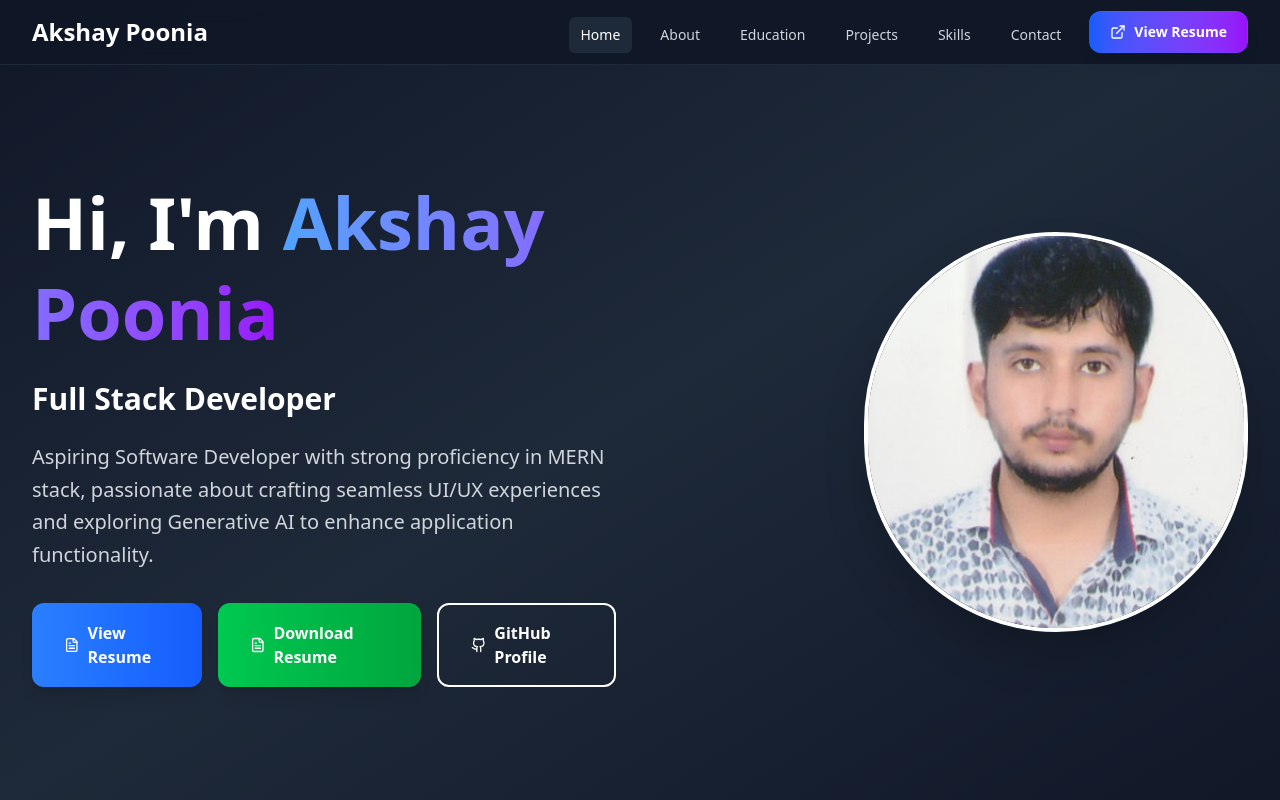
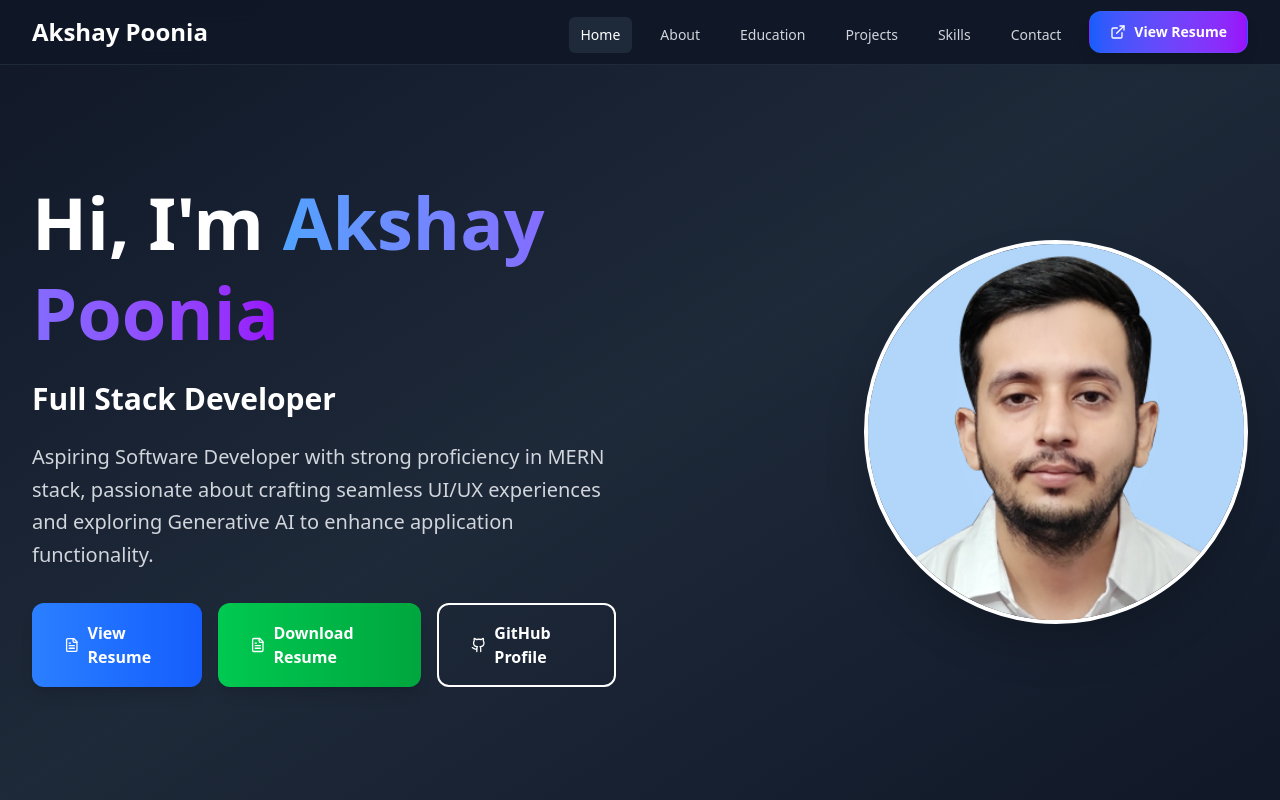
Before and after one commit to akshay12345poonia/Portfolio, a React (Vite) app in the folder portfolio/: page / in a window 1280 px wide. Shown: the top 800 px of the page. Built offline with nearby package versions, Linux system fonts and the light colour scheme.

Commit message:
portfolio

```diff
--- a/portfolio/src/components/Hero.jsx
+++ b/portfolio/src/components/Hero.jsx
@@ -71,11 +71,11 @@ const Hero = ({ onResumeClick }) => {
           {/* Profile Image */}
           <div className="flex justify-center lg:justify-end animate-slide-up order-1 lg:order-2">
             <div className="relative">
-              <div className="w-64 h-64 xs:w-72 xs:h-72 sm:w-80 sm:h-80 md:w-96 md:h-96 lg:w-80 lg:h-80 xl:w-96 xl:h-100 rounded-full overflow-hidden border-4 border-primary-500 shadow-2xl shadow-primary-500/20">
+              <div className="w-64 h-64 xs:w-72 xs:h-72 sm:w-80 sm:h-80 md:w-96 md:h-96 lg:w-80 lg:h-80 xl:w-96 xl:h-96 rounded-full overflow-hidden border-4 border-primary-500 shadow-2xl shadow-primary-500/20">
                 <img
-                  src="/profilem.jpg"
+                  src="/akshay poonia.jpg"
                   alt="Akshay Poonia"
-                  className="w-full h-full object-cover object-center"
+                  className="w-full h-full object-cover object-top scale-110"
                 />
               </div>
               {/* Decorative elements */}
```
Also changed, not shown: portfolio/public/akshay poonia.jpg (added).
